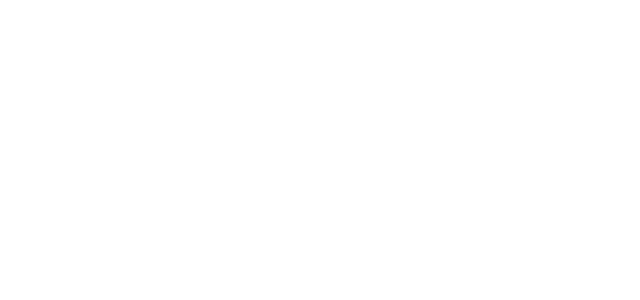
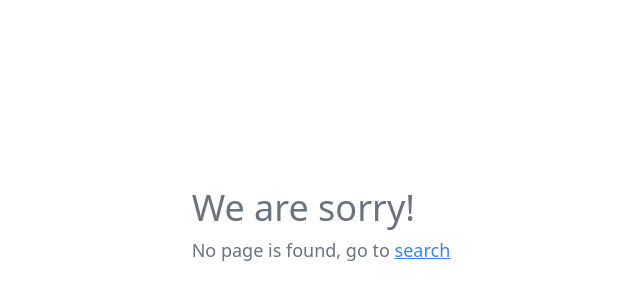
Before and after one commit to pyaephyowinn/google-clone, a React (Create React App) app: page /google-clone/search in a window 1280 px wide. Before the commit this address had no page. Shown: the part 94-394 px from the top of the page, without its empty margins (319-959 px from the left). Built offline with nearby package versions, Linux system fonts and the light colour scheme.

Commit message:
made links open in a blank tag

```diff
--- a/src/App.js
+++ b/src/App.js
@@ -1,6 +1,7 @@
 import { useEffect } from "react";
 import { useSelector } from "react-redux";
-import { Routes, Route } from "react-router-dom";
+import { Routes, Route, Navigate } from "react-router-dom";
+import NotFound from "./routes/NotFound";
 
 import SearchPage from "./routes/Search";
 
@@ -11,17 +12,18 @@ const App = () => {
     const root = window.document.documentElement;
     if (darkMode) {
       root.classList.add("dark");
-      window.document.body.classList.add("dark:bg-dark")
+      window.document.body.classList.add("dark:bg-dark");
     } else {
       root.classList.remove("dark");
-      window.document.body.classList.remove("dark:bg-dark")
+      window.document.body.classList.remove("dark:bg-dark");
     }
   }, [darkMode]);
 
   return (
     <Routes>
-      <Route path="/" element={<p>Home</p>} />
+      <Route index element={<Navigate to="/search" replace />} />
       <Route path="/search" element={<SearchPage />} />
+      <Route path="*" element={<NotFound />} />
     </Routes>
   );
 };
--- a/src/components/Layout/Header.jsx
+++ b/src/components/Layout/Header.jsx
@@ -14,7 +14,6 @@ const Header = ({ clickSettingHandler }) => {
   useEffect(() => {
     const initialQuery = searchParams.get("q");
     if (initialQuery) {
-      console.log("initial fetch");
       setSearchTxt(initialQuery);
       const type = searchParams.get("type");
       if (type === "image") {
@@ -23,8 +22,10 @@ const Header = ({ clickSettingHandler }) => {
         dispatch(setType("video"));
       }
       dispatch(searchResults(initialQuery));
+    } else {
+      setSearchParams({ q: "Tesla"});
     }
-  }, [setSearchTxt, searchParams, dispatch]);
+  }, [setSearchTxt, searchParams, dispatch, setSearchParams]);
 
   const onSearchTxtChange = (e) => {
     setSearchTxt(e.target.value);
@@ -40,7 +41,8 @@ const Header = ({ clickSettingHandler }) => {
 
   const onFormSubmit = (e) => {
     e.preventDefault();
-    setSearchParams({ q: searchTxt });
+    const type = searchParams.get("type");
+    setSearchParams({ q: searchTxt, type });
     // dispatch(searchResults(searchTxt));
   };
 
@@ -68,6 +70,7 @@ const Header = ({ clickSettingHandler }) => {
         <form onSubmit={onFormSubmit} className="w-full">
           <div className="flex items-center">
             <input
+              required
               value={searchTxt}
               onChange={onSearchTxtChange}
               type="text"
--- a/src/components/searchResult/ImagesResults.jsx
+++ b/src/components/searchResult/ImagesResults.jsx
@@ -8,6 +8,7 @@ const ImagesResults = ({ data }) => {
             className="h-32 md:h-44 pb-2 hover:shadow"
             src={result.image.src}
             alt={result.link.title}
+            loading="lazy"
           />
           <a
             className="hover:underline"
--- a/src/components/searchResult/ResultCard.jsx
+++ b/src/components/searchResult/ResultCard.jsx
@@ -3,11 +3,20 @@ const ResultCard = ({ data }) => {
     data.link.slice(0, 8) + data.link.slice("8").replaceAll("/", " ‣ ");
   return (
     <div className="mb-8">
-      <p className="text-sm mb-1 max-w-[45ch] whitespace-nowrap overflow-hidden text-ellipsis text-gray-700 dark:text-gray-300">{styledLink}</p>
-      <a href={data.link} className="text-xl text-blue-600 hover:underline dark:text-blue-400">
+      <p className="text-sm mb-1 max-w-[45ch] whitespace-nowrap overflow-hidden text-ellipsis text-gray-700 dark:text-gray-300">
+        {styledLink}
+      </p>
+      <a
+        href={data.link}
+        className="text-xl text-blue-600 hover:underline dark:text-blue-400"
+        target="_blank"
+        rel="noopener noreferrer"
+      >
         {data.title}
       </a>
-      <p className="text-sm mt-1 max-w-[60ch] text-gray-600 dark:text-gray-400">{data.description}</p>
+      <p className="text-sm mt-1 max-w-[60ch] text-gray-600 dark:text-gray-400">
+        {data.description}
+      </p>
     </div>
   );
 };
--- /dev/null
+++ b/src/routes/NotFound.jsx
@@ -0,0 +1,21 @@
+import { Link } from "react-router-dom";
+
+const NotFound = () => {
+  return (
+    <div className="w-screen h-screen flex justify-center items-center">
+      <div className="text-lg text-gray-500 dark:text-gray-300 -translate-y-20">
+        <span className="block text-4xl mb-2">We are sorry!</span>
+        <p className="font-light">
+          No page is found, go to{" "}
+          <Link
+            className="underline text-blue-500 hover:no-underline cursor-pointer"
+            to="/search"
+          >
+            search
+          </Link>
+        </p>
+      </div>
+    </div>
+  );
+};
+export default NotFound;
```
